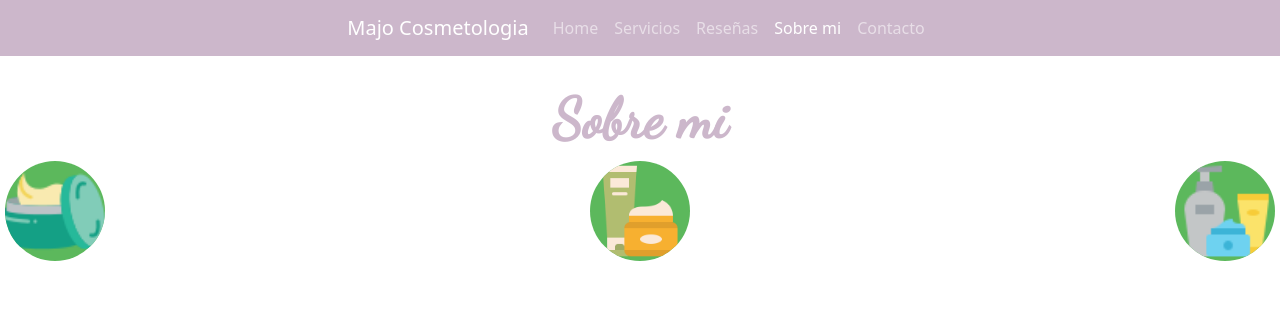
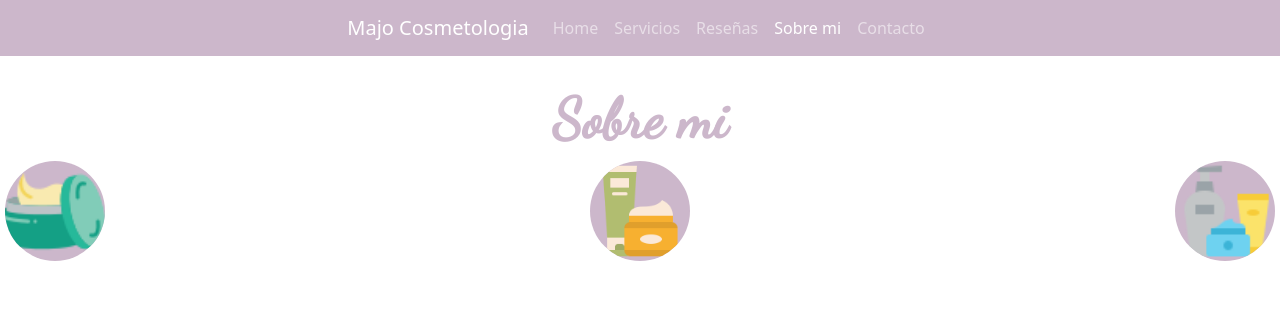
Before and after one commit to cosmetologiaalvarez/cosmetologiaalvarez, a plain HTML site: page about.html in a window 1280 px wide. Shown: the top 311 px of the page. Drawn offline with nearby package versions, Linux system fonts and the light colour scheme.

Commit message:
Modifico color items

```diff
--- a/sassStyle.scss
+++ b/sassStyle.scss
@@ -97,7 +97,7 @@ main {
     width: 100px;
     height: 100px;
     border-radius: 50%;
-    background: #5cb85c;
+    background: $firstColor;
 }
 
 .about {
```
Also changed, not shown: sassStyle.css.
